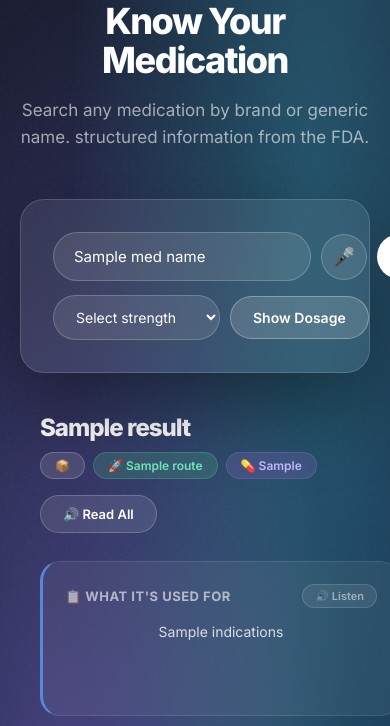
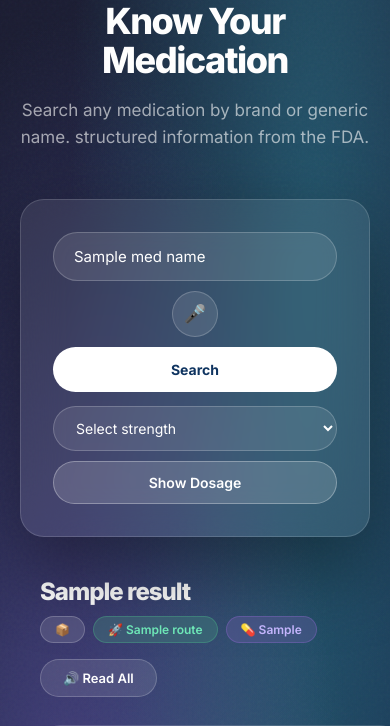
Before and after one commit to shahadzein/pharmindex, a Flask app: template templates/index.html in a window 390 px wide. Shown: the part 151-877 px from the top of the page. Run offline with Flask 3, Linux system fonts and the light colour scheme; the template is opened without the code that fills it: most values are stand-ins (such as "Sample title", 1, 10 or a date in 2020).

Commit message:
fix mobile layout

```diff
--- a/templates/index.html
+++ b/templates/index.html
@@ -85,6 +85,34 @@
       display: flex;
       gap: 10px;
       align-items: center;
+      flex-wrap: wrap;
+    }
+
+    @media (max-width: 500px) {
+      .search-row input {
+        width: 100%;
+        flex: none;
+      }
+      .search-row {
+        flex-direction: column;
+      }
+      .btn-primary {
+        width: 100%;
+        text-align: center;
+      }
+      .mic-btn {
+        display: none;
+      }
+      .strength-row {
+        flex-direction: column;
+      }
+      .strength-row select {
+        width: 100%;
+      }
+      .strength-row button {
+        width: 100%;
+        text-align: center;
+      }
     }
 
     .search-card input {
```
